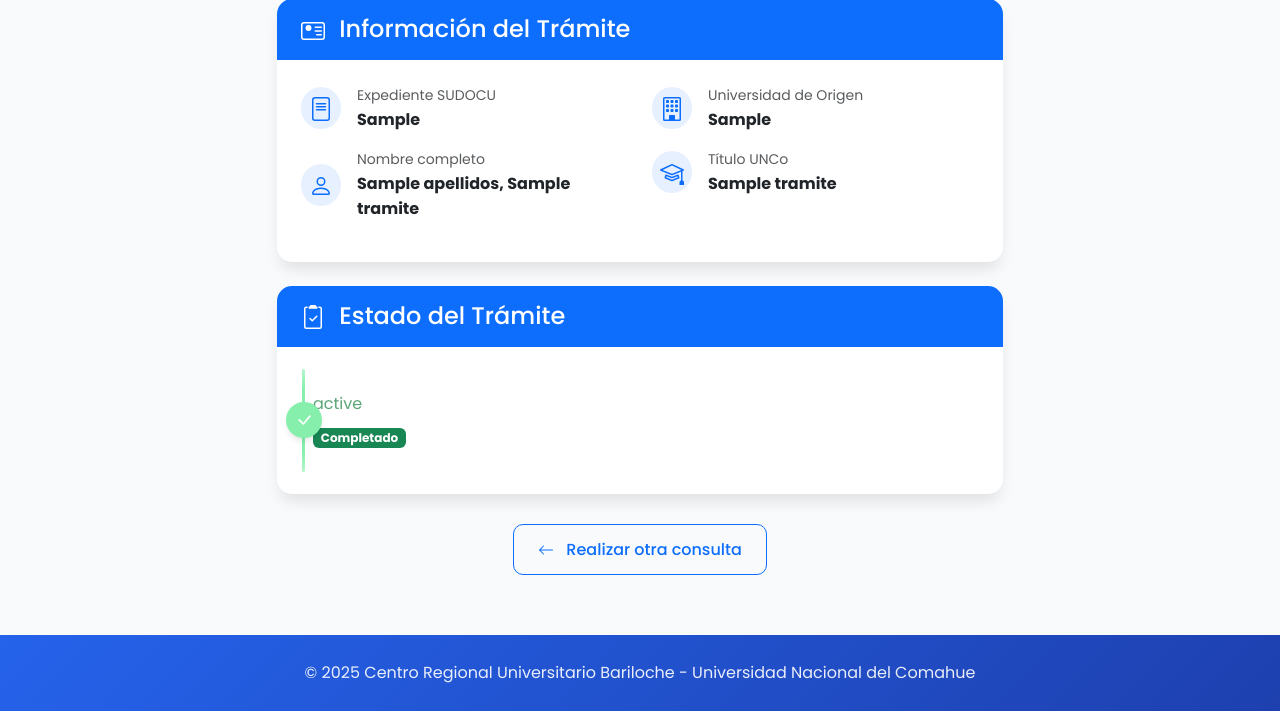
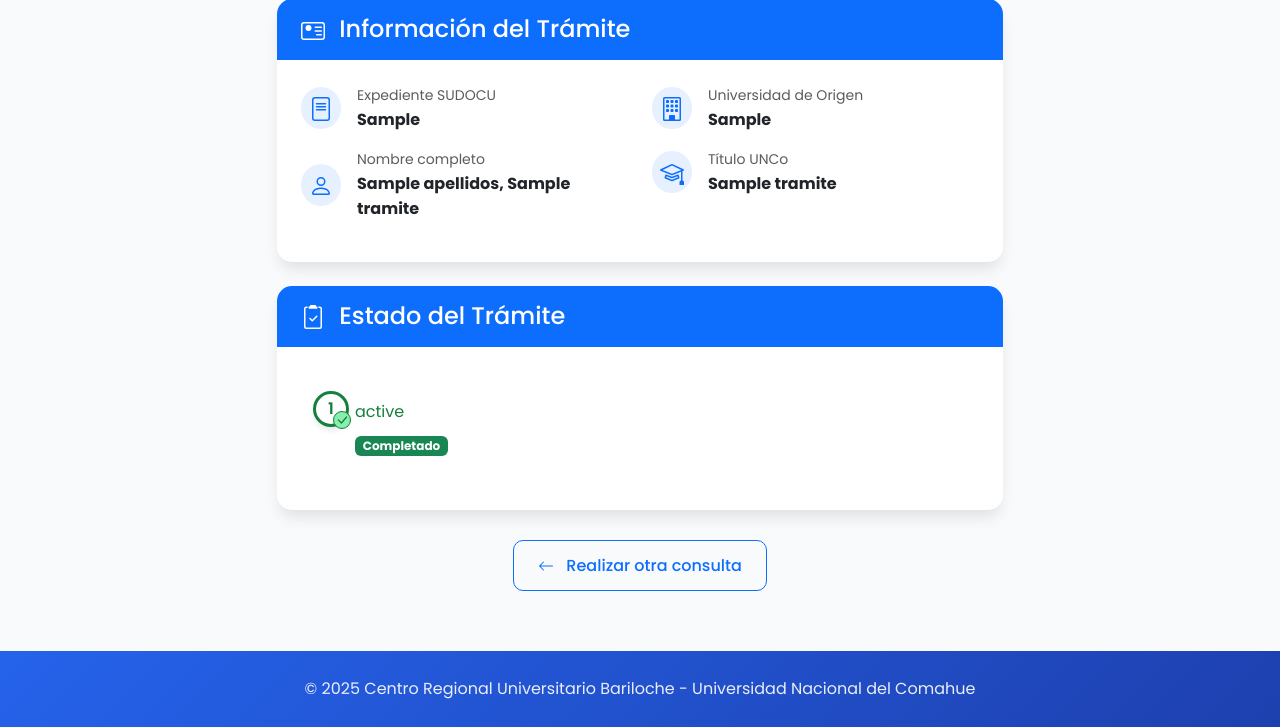
Before and after one commit to Ignatius32/seguimiento-revalidas-crub, a Flask app: template templates/tramite.html in a window 1280 px wide. Shown: the part 201-928 px from the top of the page. Run offline with Flask 2, Linux system fonts and the light colour scheme; the template is opened without the code that fills it: most values are stand-ins (such as "Sample title", 1, 10 or a date in 2020).

Commit message:
pase a produccion

```diff
--- a/app.py
+++ b/app.py
@@ -35,7 +35,7 @@ def get_sheet():
 
 # Define the possible status steps in order
 ESTADOS = [
-    "Proceso inicial del trámite en Sede Central UNCo",
+    "Solicitud recibida en Sede Central",
     "Ingreso al Centro Regional Universitario Bariloche UNCo",
     "En revisión de la Comisión de Reválida",
     "Elevado a Sede Central UNCo para continuidad del trámite"
--- a/templates/base.html
+++ b/templates/base.html
@@ -97,27 +97,34 @@
         }
 
         .tracking-container {
-            padding: 20px 12px 20px 4px;
+            padding: 20px 12px 20px 12px;
             position: relative;
-            margin-left: 4px;
+        }
+
+        .tracking-step {
+            position: relative;
+            padding-left: 42px;
         }
 
         .tracking-step::before {
             content: '';
             position: absolute;
-            left: -3px;
-            top: -2px;
-            bottom: -2px;
+            left: 18px;
+            top: 38px;
+            bottom: -35px;
             width: 3px;
             background-color: #e2e8f0;
             border-radius: 4px;
         }
 
+        .tracking-step:last-child::before {
+            display: none;
+        }
+
         .tracking-step .step-icon {
             position: absolute;
-            left: -19px;
-            top: 50%;
-            transform: translateY(-50%);
+            left: 0;
+            top: 0;
             width: 36px;
             height: 36px;
             border-radius: 50%;
@@ -129,6 +136,29 @@
             align-items: center;
             justify-content: center;
             z-index: 3;
+            font-weight: 600;
+        }
+
+        .tracking-step .step-number {
+            font-size: 16px;
+            font-weight: 600;
+            z-index: 3;
+        }
+
+        .tracking-step .step-check-icon {
+            position: absolute;
+            right: -5px;
+            bottom: -5px;
+            width: 18px;
+            height: 18px;
+            border-radius: 50%;
+            background: #86efac;
+            border: 1px solid #15803d;
+            display: flex;
+            align-items: center;
+            justify-content: center;
+            color: #15803d;
+            z-index: 4;
         }
 
         .tracking-step.current::before {
@@ -150,51 +180,75 @@
         }
 
         .tracking-step.current .step-icon {
-            left: -20px;
-            width: 36px;
-            height: 36px;
+            width: 42px;
+            height: 42px;
+            border-width: 4px;
+            border-color: var(--primary-color);
+            background-color: #fff;
+            left: -3px;
+            transform: scale(1.1);
+            box-shadow: 0 0 0 5px rgba(37, 99, 235, 0.2);
+            z-index: 4;
         }
 
         .tracking-step.current .step-content {
-            margin-left: 6px;
-            padding-right: 8px;
+            transform: translateY(0);
+            padding: 16px;
+            background-color: rgba(37, 99, 235, 0.05);
+            border-radius: 10px;
+            border-left: 3px solid var(--primary-color);
+            margin-bottom: 12px;
+            margin-top: -5px;
+            margin-left: 8px; /* Increased margin to separate from the active circle */
         }
 
         .tracking-step.current .step-text {
             color: var(--primary-color);
-            font-size: 1.05em;
-        }
-
-        .tracking-step.style.completed .step-icon {
-            width: 18px;
-            height: 18px;
-            margin: 0;
-            position: relative;
-            left: 0;
-        }
-
-        .tracking-step.completed .step-icon svg {
-            width: 18px;
-            height: 18px;
-            margin: 0;
-            position: relative;
-            left: 0;
+            font-size: 1.1em;
+            font-weight: 600;
         }
 
         .tracking-step.completed .step-icon {
-            background-color: #86efac;
-            border-color: #86efac;
-            color: white;
-            left: -19px;
+            background-color: white;
+            border-color: #15803d;
+            color: #15803d;
         }
 
         .tracking-step.completed .step-content {
-            margin-left: 4px; /* Tighter spacing for completed items */
+            padding: 8px 0;
         }
 
         .tracking-step.completed .step-text {
             color: #15803d;
-            opacity: 0.7;
+        }
+
+        .tracking-step.pending .step-icon {
+            background-color: #f8fafc;
+            border-color: #94a3b8;
+            color: #94a3b8;
+        }
+
+        .progress-pulse {
+            width: 14px;
+            height: 14px;
+            background-color: var(--primary-color);
+            border-radius: 50%;
+            position: absolute;
+            right: -5px;
+            bottom: -5px;
+            animation: pulse 1.5s infinite;
+        }
+
+        @keyframes pulse {
+            0% {
+                box-shadow: 0 0 0 0 rgba(37, 99, 235, 0.7);
+            }
+            70% {
+                box-shadow: 0 0 0 10px rgba(37, 99, 235, 0);
+            }
+            100% {
+                box-shadow: 0 0 0 0 rgba(37, 99, 235, 0);
+            }
         }
 
         .tracking-step.current .email-notification {
@@ -224,27 +278,6 @@
         .tracking-step.current .email-notification strong {
             color: var(--text-color);
             font-weight: 600;
-        }
-
-        .tracking-step.current:last-child .email-notification {
-            margin-bottom: 8px;
-        }
-
-        .progress-pulse {
-            width: 12px;
-            height: 12px;
-        }
-
-        @keyframes pulse {
-            0% {
-                box-shadow: 0 0 0 0 rgba(37, 99, 235, 0.4);
-            }
-            70% {
-                box-shadow: 0 0 0 10px rgba(37, 99, 235, 0);
-            }
-            100% {
-                box-shadow: 0 0 0 0 rgba(37, 99, 235, 0);
-            }
         }
 
         .footer {
--- a/templates/tramite.html
+++ b/templates/tramite.html
@@ -89,14 +89,15 @@
                     {% for step in progress %}
                         <div class="tracking-step {{ step.status }} {% if not loop.last %}mb-4{% endif %}">
                             <div class="step-icon d-flex align-items-center justify-content-center">
+                                <div class="step-number">{{ loop.index }}</div>
                                 {% if step.status == 'completed' %}
-                                    <svg xmlns="http://www.w3.org/2000/svg" width="20" height="20" fill="currentColor" class="bi bi-check-lg" viewBox="0 0 16 16">
-                                        <path d="M12.736 3.97a.733.733 0 0 1 1.047 0c.286.289.29.756.01 1.05L7.88 12.01a.733.733 0 0 1-1.065.02L3.217 8.384a.757.757 0 0 1 0-1.06.733.733 0 0 1 1.047 0l3.052 3.093 5.4-6.425a.247.247 0 0 1 .02-.022Z"/>
-                                    </svg>
+                                    <div class="step-check-icon">
+                                        <svg xmlns="http://www.w3.org/2000/svg" width="14" height="14" fill="currentColor" class="bi bi-check-lg" viewBox="0 0 16 16">
+                                            <path d="M12.736 3.97a.733.733 0 0 1 1.047 0c.286.289.29.756.01 1.05L7.88 12.01a.733.733 0 0 1-1.065.02L3.217 8.384a.757.757 0 0 1 0-1.06.733.733 0 0 1 1.047 0l3.052 3.093 5.4-6.425a.247.247 0 0 1 .02-.022Z"/>
+                                        </svg>
+                                    </div>
                                 {% elif step.status == 'current' %}
                                     <div class="progress-pulse"></div>
-                                {% else %}
-                                    <div class="step-number">{{ loop.index }}</div>
                                 {% endif %}
                             </div>
                             <div class="step-content">
```
Also changed, not shown: templates/index.html (+5 -5 lines), wsgi.py (added, +16 -0 lines), static/img/logo-unco-bariloche.png (added).
